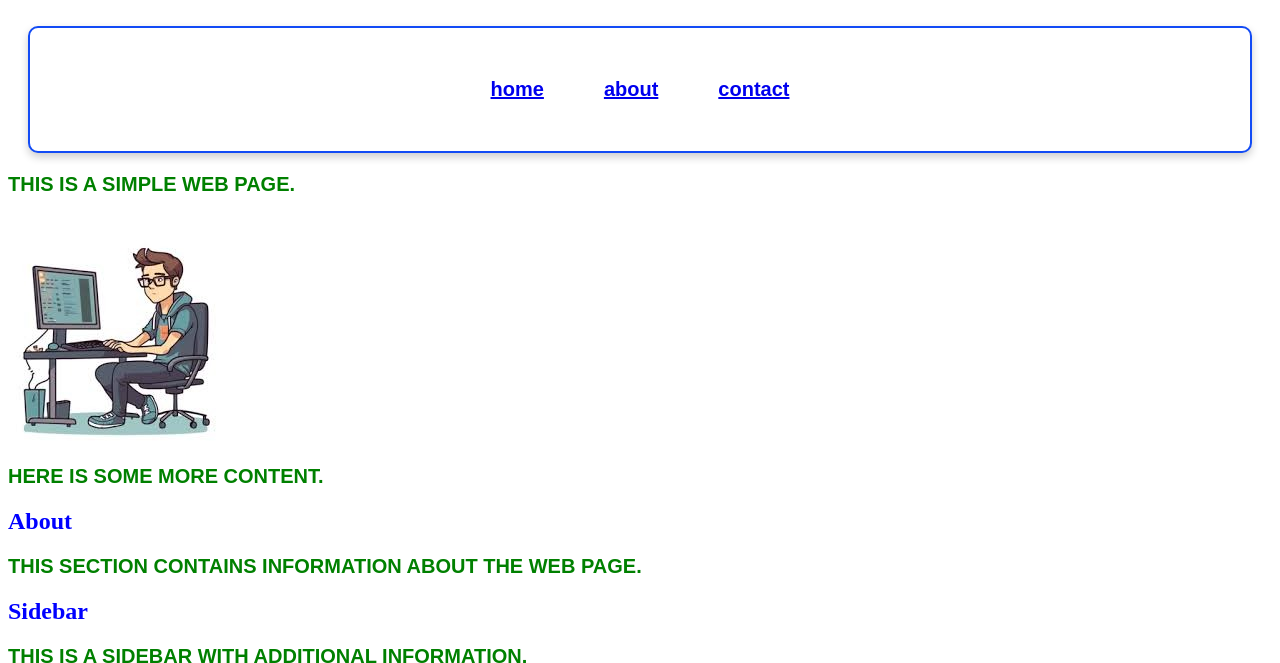
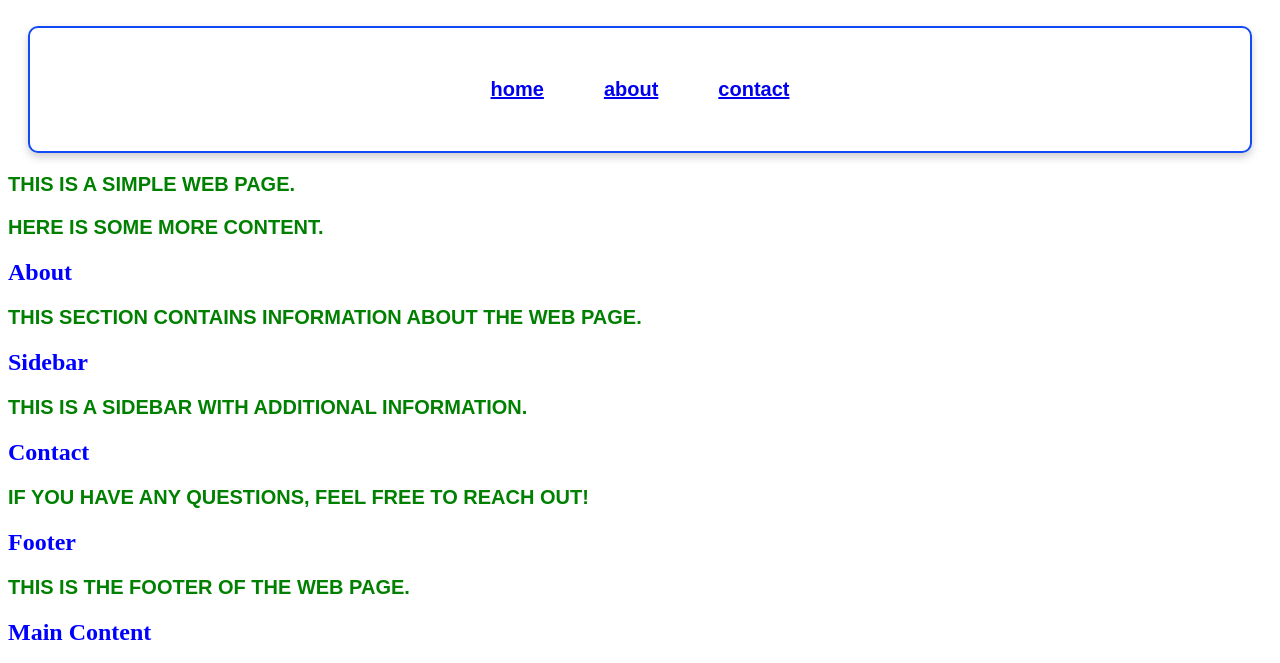
Before and after one commit to nathanzerfu-B/exercise, a plain HTML site: page index.html in a window 1280 px wide. Shown: the part 130-793 px from the top of the page. Drawn offline with Linux system fonts and the light colour scheme; a script that the page names is missing.

Commit message:
Update index.html

```diff
--- a/index.html
+++ b/index.html
@@ -28,7 +28,6 @@
     <main>
         <section id="content">
             <p>This is a simple web page.</p>
-<img src="img/person sit infront of pc.jpg" alt="">
             <p>Here is some more content.</p>
         </section>
         <section id="about">
```
